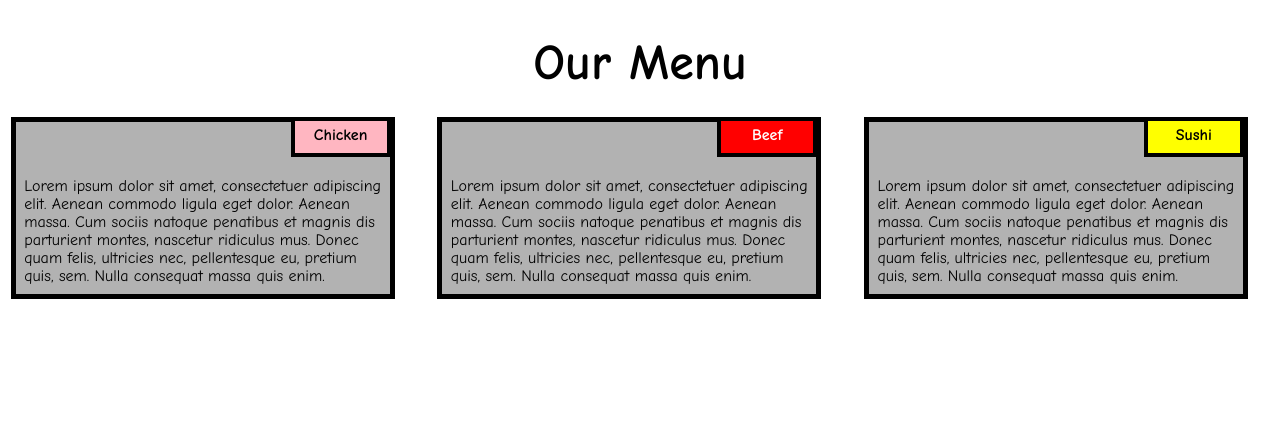
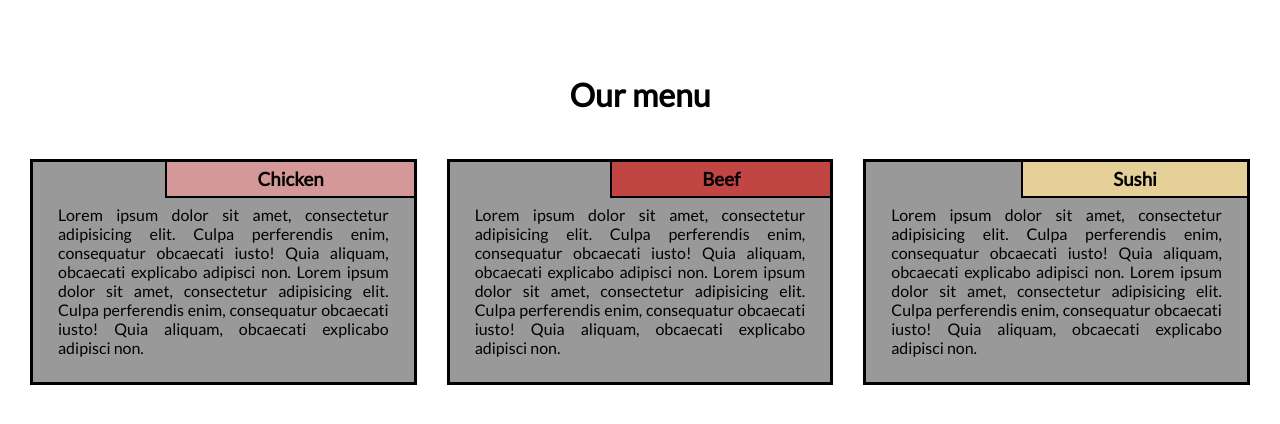
Before and after one commit to Arsalan40/Coursera-test, a plain HTML site: page module2-solution/index.html in a window 1280 px wide. Drawn offline with Linux system fonts and the light colour scheme.

Commit message:
Modified module2

```diff
--- a/module2-solution/index.html
+++ b/module2-solution/index.html
@@ -1,39 +1,50 @@
-
 
 <!DOCTYPE html>
 <html>
 <head>
-
-<title>Responsive Layout</title>
-<meta name="viewport" content="width=device-width, initial-scale=1">
-<link rel="stylesheet" type="text/css" href="style.css">
-
+  <meta charset="utf-8">
+  <meta name="viewport" content="width=device-width, initial-scale=1">
+  <title>My Responsive Layout</title>
+  <link href="https://fonts.googleapis.com/css?family=Lato" rel="stylesheet">
+  <link href='style.css' rel='stylesheet' type='text/css'>
 </head>
 <body>
-<h1>Our Menu</h1>
+  <div class="container">
+    <div class="row">
 
-
-
-  <div class="col-lg-4 col-md-6 col-sm-12">
-  	<div class="box">
-  		<p class="content-name name1">Chicken</p>
-  		<p class="content">Lorem ipsum dolor sit amet, consectetuer adipiscing elit. Aenean commodo ligula eget dolor. Aenean massa. Cum sociis natoque penatibus et magnis dis parturient montes, nascetur ridiculus mus. Donec quam felis, ultricies nec, pellentesque eu, pretium quis, sem. Nulla consequat massa quis enim.</p>
-  	</div>
+    <h1 class="menu-title">Our menu</h1>
+      <div class="col-lg-4">
+        <div class="item">
+          <div class="item-title" id="title-one">
+            <h3>Chicken</h3>
+          </div>
+          <p>
+            Lorem ipsum dolor sit amet, consectetur adipisicing elit. Culpa perferendis enim, consequatur obcaecati iusto! Quia aliquam, obcaecati explicabo adipisci non. Lorem ipsum dolor sit amet, consectetur adipisicing elit. Culpa perferendis enim, consequatur obcaecati iusto! Quia aliquam, obcaecati explicabo adipisci non.
+          </p>
+        </div>
+      </div>
+      <div class="col-lg-4">
+        <div class="item">
+         <div class="item-title" id="title-two">
+          <h3>Beef</h3>
+        </div>
+        <p>
+          Lorem ipsum dolor sit amet, consectetur adipisicing elit. Culpa perferendis enim, consequatur obcaecati iusto! Quia aliquam, obcaecati explicabo adipisci non. Lorem ipsum dolor sit amet, consectetur adipisicing elit. Culpa perferendis enim, consequatur obcaecati iusto! Quia aliquam, obcaecati explicabo adipisci non.
+        </p>
+      </div>
+    </div>
+    <div class="col-lg-4 col-lg-tablet">
+      <div class="item">
+       <div class="item-title" id="title-three">
+        <h3>Sushi</h3>
+      </div>
+      <p>
+        Lorem ipsum dolor sit amet, consectetur adipisicing elit. Culpa perferendis enim, consequatur obcaecati iusto! Quia aliquam, obcaecati explicabo adipisci non. Lorem ipsum dolor sit amet, consectetur adipisicing elit. Culpa perferendis enim, consequatur obcaecati iusto! Quia aliquam, obcaecati explicabo adipisci non.
+      </p>
+    </div>
   </div>
 
-  <div class="col-lg-4 col-md-6 col-sm-12">
-  	<div class="box">
-   		<p class="content-name name2">Beef</p>
-   		<p class="content">Lorem ipsum dolor sit amet, consectetuer adipiscing elit. Aenean commodo ligula eget dolor. Aenean massa. Cum sociis natoque penatibus et magnis dis parturient montes, nascetur ridiculus mus. Donec quam felis, ultricies nec, pellentesque eu, pretium quis, sem. Nulla consequat massa quis enim.</p>
-  	</div>
-  </div>
-
-  <div class="col-lg-4 col-md-12 col-sm-12">
-  	<div class="box">
-  		<p class="content-name name3">Sushi</p>
-  		<p class="content">Lorem ipsum dolor sit amet, consectetuer adipiscing elit. Aenean commodo ligula eget dolor. Aenean massa. Cum sociis natoque penatibus et magnis dis parturient montes, nascetur ridiculus mus. Donec quam felis, ultricies nec, pellentesque eu, pretium quis, sem. Nulla consequat massa quis enim.</p>
-  	</div>
-  </div>
-
+</div>
+</div>
 </body>
 </html>
--- a/module2-solution/style.css
+++ b/module2-solution/style.css
@@ -1,103 +1,128 @@
-
-* {
+*{
   box-sizing: border-box;
+  margin:0;
+  padding:0;
 }
 
 body{
-	margin: 0;
-	padding: 0;
-  font-family: "Comic Sans MS", cursive, sans-serif;
+  font-family: 'Lato', sans-serif;
 }
 
 .row{
-  margin-top: 5%;
-  margin-bottom: 5%;
+  width: 100%;
 }
 
-h1 {
-  margin-bottom: 15px;
+.menu-title{
   text-align: center;
-  color: #000000 ;
-  font-size: 50px;
+  margin-bottom: 30px;
+}
+
+.container{
+ position: relative;
+ top:60px;
+ margin: 15px;
+}
+
+.item{
+  position: relative;
+  top: 0;
+  background-color:#999999;
+  margin: 15px;
+  padding: 25px;
+  border: 3px solid #000;
+}
+
+.item p{
+  margin-top: 18px;
+  text-align: justify;
+  font-size:100%;
+}
+
+.item-title{
+  position: absolute;
+  top:0;
+  right: 0px;
+  background: green;
+  padding: 6px 90px;
+  border-left: 2px solid #000;
+  border-bottom: 2px solid #000;
+}
+
+#title-one {
+  background-color: #D59898;
+}
+
+#title-two{
+  background-color: #C14543;
+}
+
+#title-three{
+  background-color: #E5D198;
+}
+
+/* Simple Responsive Framework. */
+/*------ Desktop ------*/
+@media (min-width: 992px){
+  .col-lg-1, .col-lg-2, .col-lg-3, .col-lg-4, .col-lg-5, .col-lg-6, .col-lg-7, .col-lg-8, .col-lg-9, .col-lg-10, .col-lg-11, .col-lg-12 {
+    float: left;
+  }
+  .col-lg-1 {
+    width: 8.33%;
+  }
+  .col-lg-2 {
+    width: 16.66%;
+  }
+  .col-lg-3 {
+    width: 25%;
+  }
+  .col-lg-4 {
+    width: 33.33%;
+  }
+  .col-lg-5 {
+    width: 41.66%;
+  }
+  .col-lg-6 {
+    width: 50%;
+  }
+  .col-lg-7 {
+    width: 58.33%;
+  }
+  .col-lg-8 {
+    width: 66.66%;
+  }
+  .col-lg-9 {
+    width: 74.99%;
+  }
+  .col-lg-10 {
+    width: 83.33%;
+  }
+  .col-lg-11 {
+    width: 91.66%;
+  }
+  .col-lg-12 {
+    width: 100%;
+  }
+
 }
 
 
-.box{
-  width: 100%;
-  overflow: none;
+/*------ Tablet ------*/
+@media (min-width: 768px) and (max-width: 991px){
+  .col-lg-4 {
+    width: 50%;
+    float: left;
+  }
+  .col-lg-tablet{
+   width: 100%;
+   float: left;
+ }
 }
 
 
-.content-name{
-  overflow: none;
-  text-align: center;
-  border: 4px solid black;
-  width: 100px;
-  height: 40px;
-  padding: 5px;
-  float: right;
-  margin-right: 36px;
-  margin-top: 0px;
-  font-weight: bold;
-  position: relative;
-}
-
-.content{
-  border: 5px solid black;
-  width: 90%;
-  height: auto;
-  margin: 2.5%;
-  color: black
-  font-size: 25px;
-  padding: 2%;
-  padding-top: 55px;
-  background-color: rgba(0,0,0,0.3);
-}
-
-.name1{
-  background-color: #FFB6C1;
-}
-
-.name2{
-  color: white;
-  background-color: #FF0000;
-}
-.name3{
-  background-color: #FFFF00;
-}
-
-
-/********** Large devices only **********/
-@media (min-width: 992px) {
-  .col-lg-4 {
-  	float: left;
-    width: 33.33%;
+/*------ Mobile ------*/
+@media (max-width: 767px){
+  .col-lg-4{
+    width: 100%;
+    float: left;
   }
 }
-/********** Medium devices only **********/
-@media (min-width: 768px) and (max-width: 991px) {
-  .col-md-6,.col-md-12 {
-    float: left;
-  }
-  .col-md-6 {
-    width: 50%;
-  }
-  .col-md-12 {
-    margin-left: -10px;
-    width: 100%;
-  }
-  .name3{
-    margin-right: 65px;
-    width: 100px;
-  }
-}
-
-@media (min-width: 0px) and (max-width: 767px) {
-  .col-sm-12 {
-  	float: left;
-    width: 100%;
-  }
-  .content-name{
-    margin-right: 30px;
-  }
-}
```
